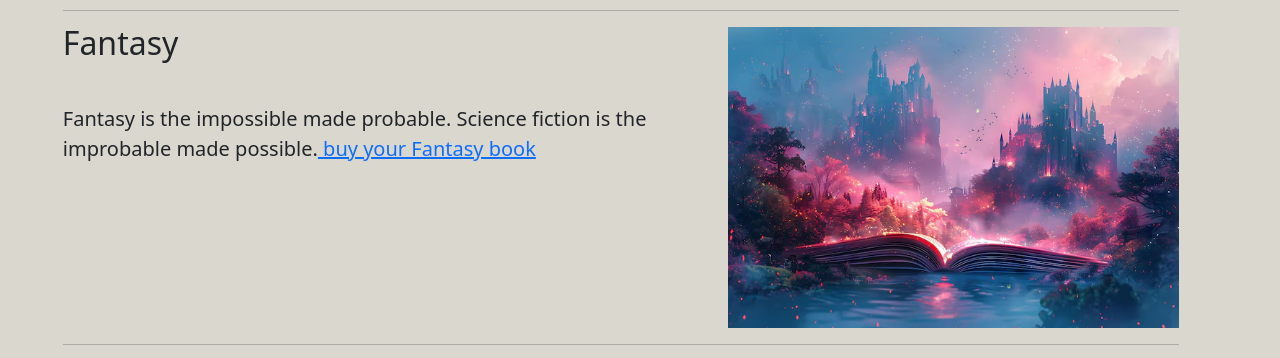
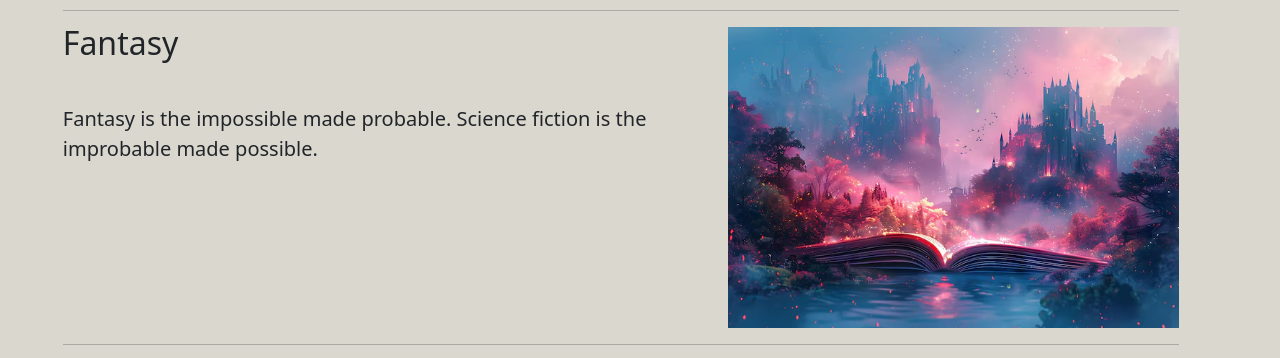
Before and after one commit to Mohammad-alayan/Book-ppf, a plain HTML site: page index.html in a window 1280 px wide. Shown: the part 736-1094 px from the top of the page. Drawn offline with nearby package versions, Linux system fonts and the light colour scheme.

Commit message:
Add files via upload

```diff
--- a/index.html
+++ b/index.html
@@ -77,7 +77,7 @@ Contact us
     <div class="col-md-7 " >
         <h2 class="featurette-heading fw-normal lh-1">Fantasy</h2>
       <p class="lead ">
-       Fantasy is the impossible made probable. Science fiction is the improbable made possible.<a href="advanture.html"> buy your Fantasy book</a>   </p>
+       Fantasy is the impossible made probable. Science fiction is the improbable made possible.</p>
     </div>
     <div class="col-md-5">
 <img class="img-fluid" src="elemental-collage-captivating-mixed-media-artwork-with-organic-textures-delicate-pastel-tones_1020495-216212.avif">
```
